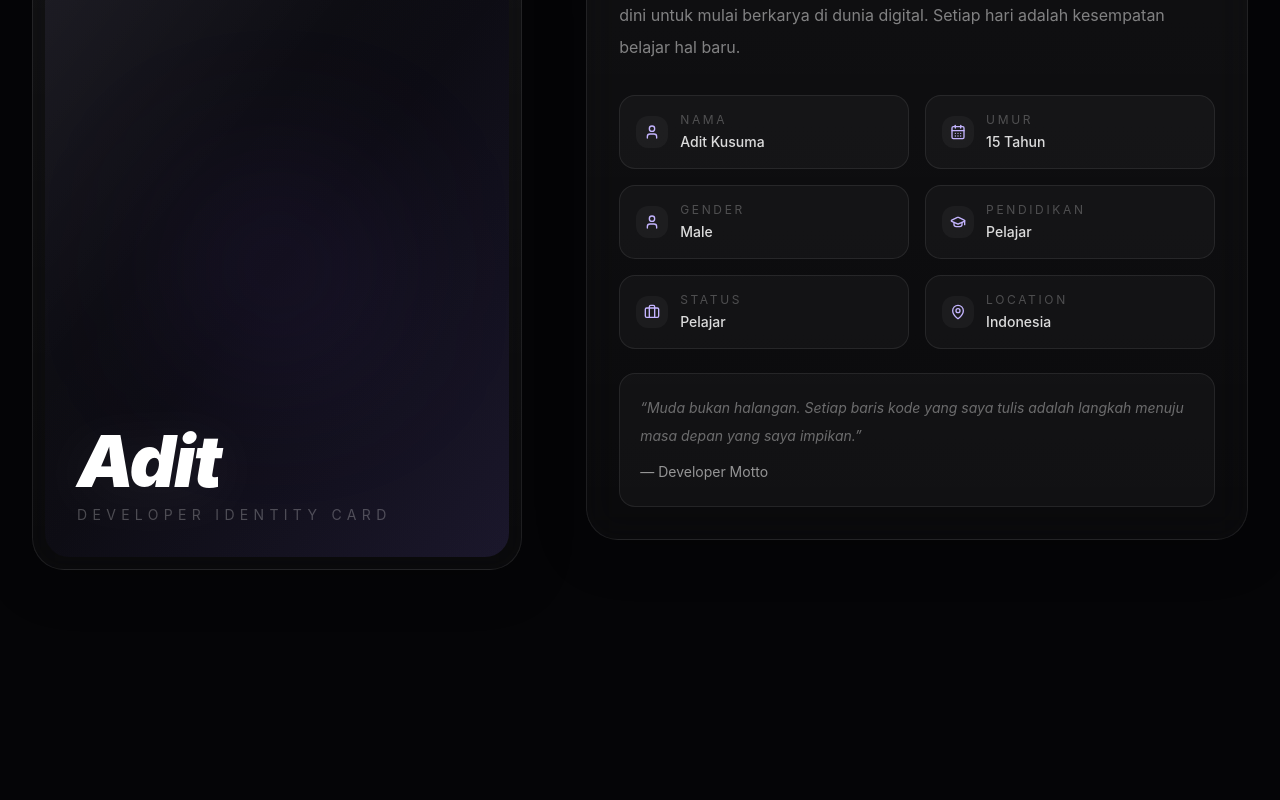
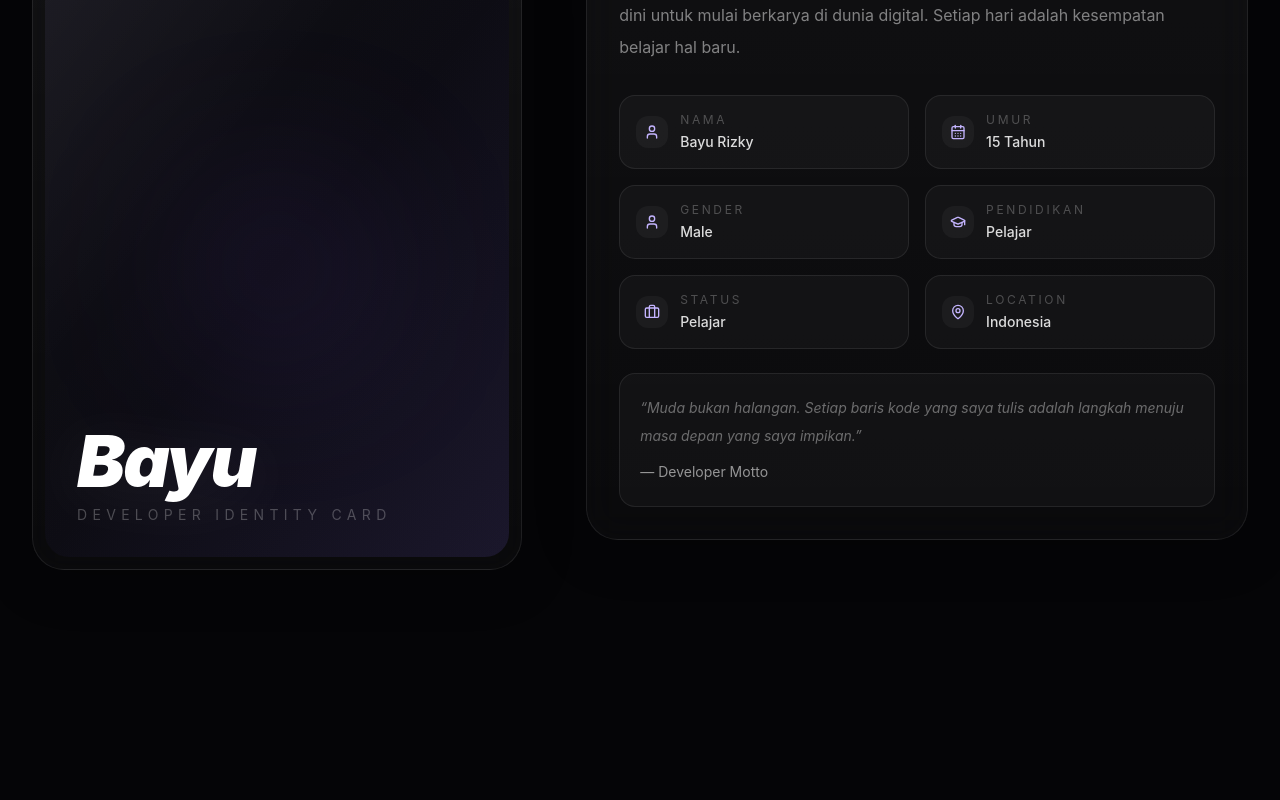
Before and after one commit to KingAldy/my-porto, a React app: page / in a window 1280 px wide. Shown: the part 1320-2120 px from the top of the page. Built offline with nearby package versions, Linux system fonts and the light colour scheme; the HTML template or start-up script is replaced by a standard one.

Commit message:
Update name from Adit to Bayu in App.tsx

```diff
--- a/src/App.tsx
+++ b/src/App.tsx
@@ -681,7 +681,7 @@ export default function App() {
                       <div className="absolute left-1/2 top-1/2 h-40 w-40 -translate-x-1/2 -translate-y-1/2 rounded-full bg-violet-500/15 blur-[90px]" />
                       <div className="relative">
                         <div className="text-6xl font-black italic tracking-tight text-white drop-shadow-[0_8px_30px_rgba(255,255,255,0.08)] md:text-7xl">
-                          Adit
+                          Bayu
                         </div>
                         <div className="mt-2 text-sm uppercase tracking-[0.38em] text-white/25">
                           Developer identity card
@@ -714,7 +714,7 @@ export default function App() {
 
                     <div className="mt-8 grid gap-4 md:grid-cols-2">
                       {[
-                        { icon: User, label: "Nama", value: "Adit Kusuma" },
+                        { icon: User, label: "Nama", value: "Bayu Rizky" },
                         { icon: CalendarDays, label: "Umur", value: "15 Tahun" },
                         { icon: User, label: "Gender", value: "Male" },
                         { icon: GraduationCap, label: "Pendidikan", value: "Pelajar" },
@@ -952,7 +952,7 @@ export default function App() {
             <div className="mx-auto flex max-w-7xl flex-col items-center justify-between gap-3 md:flex-row">
               <div className="flex items-center gap-2">
                 <div className="rounded-full border border-white/10 bg-white/[0.04] px-3 py-1.5 text-white/55">
-                  Adit Kusuma
+                  Bayu Rizky
                 </div>
               </div>
               <div>© {year} Bayu Rizky • Built with React, TypeScript & GSAP vibes.</div>
```
